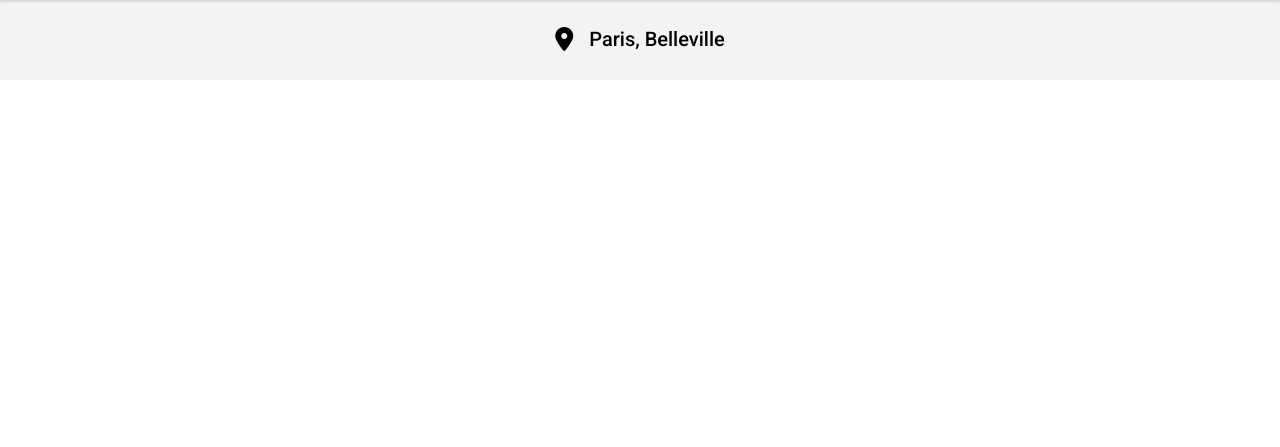
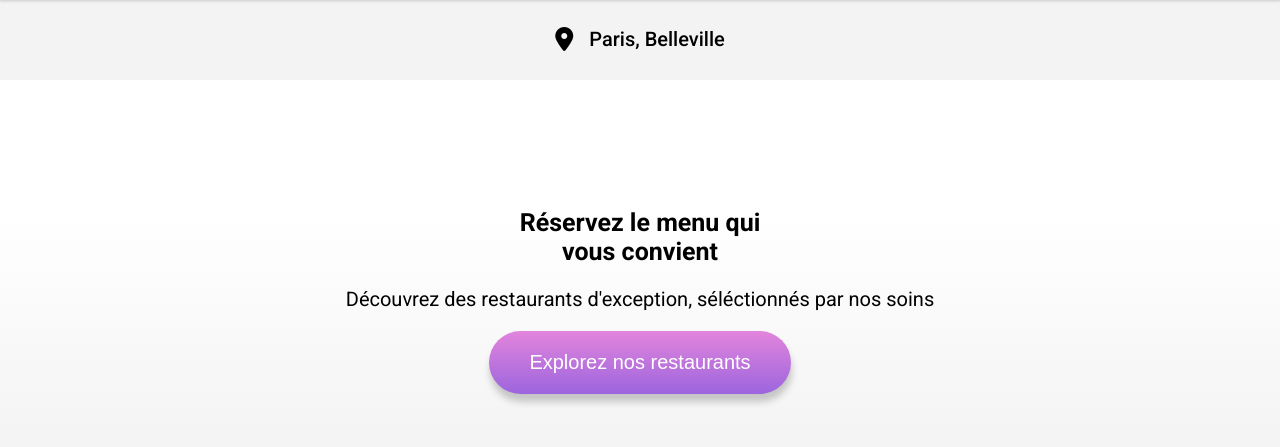
Before and after one commit to Dread92/P3-OhMyFood, a plain HTML site: page index.html in a window 1280 px wide. Shown: the part 79-526 px from the top of the page. Drawn offline with Linux system fonts and the light colour scheme; a web font is replaced by a local one.

Commit message:
explorer section done

```diff
--- a/css/styles.css
+++ b/css/styles.css
@@ -37,8 +37,46 @@ header
   font-size: 20px;
 }
 
-
 .mapdot
 {
   font-size: x-large;
 }
+
+
+
+
+
+.explorer
+{
+text-align: center;
+background-image: linear-gradient(to top, #F3F3F3, white);
+height: 250px;
+}
+
+.explorer h2{
+  margin-top: 10%;
+  font-size:25px;
+}
+
+.explorer p{
+  font-size: 20px;
+}
+
+.explorer button
+{
+  padding:20px 40px;
+  border:none;
+  border-radius:40px;
+  box-shadow: 1px 8px 7px 0px #C5C5C5;
+  font-weight: 300;
+  color:white;
+  font-size:20px;
+  background-image: linear-gradient(to top, rgba(147,86,220,0.9), rgba(225,121,218,0.9));
+  transition: 200ms;
+}
+
+.explorer button:hover{
+  transform: scale(1.1);
+  transition: 200ms;
+  opacity: 0.9;
+}
--- a/index.html
+++ b/index.html
@@ -24,7 +24,11 @@
                 <i class="fa-solid fa-location-dot mapdot"></i>
                 <h2>Paris, Belleville</h2>
             </div>
-
+            <section class="explorer">
+                <h2>Réservez le menu qui<br> vous convient</h2>
+                <p> Découvrez des restaurants d'exception, séléctionnés par nos soins </p>
+                <button>Explorez nos restaurants </button>
+            </section>
         </main>
 
 
```
